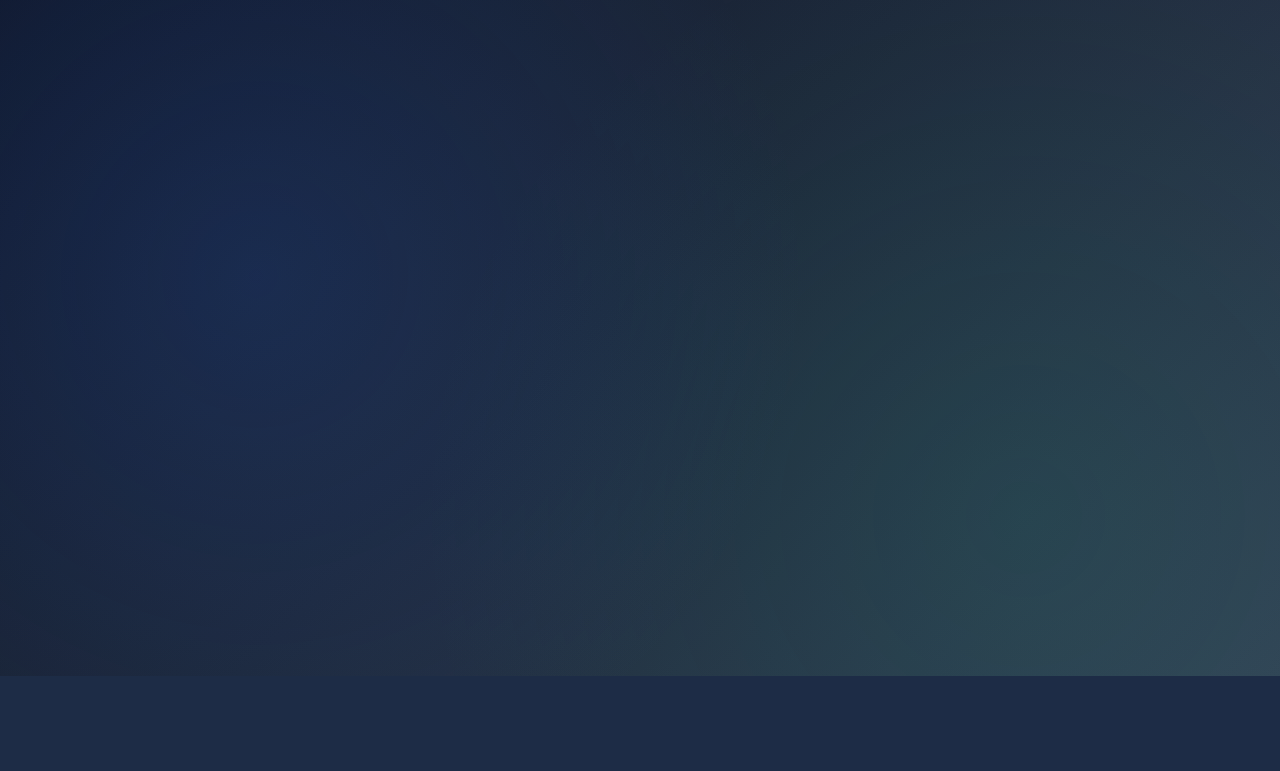
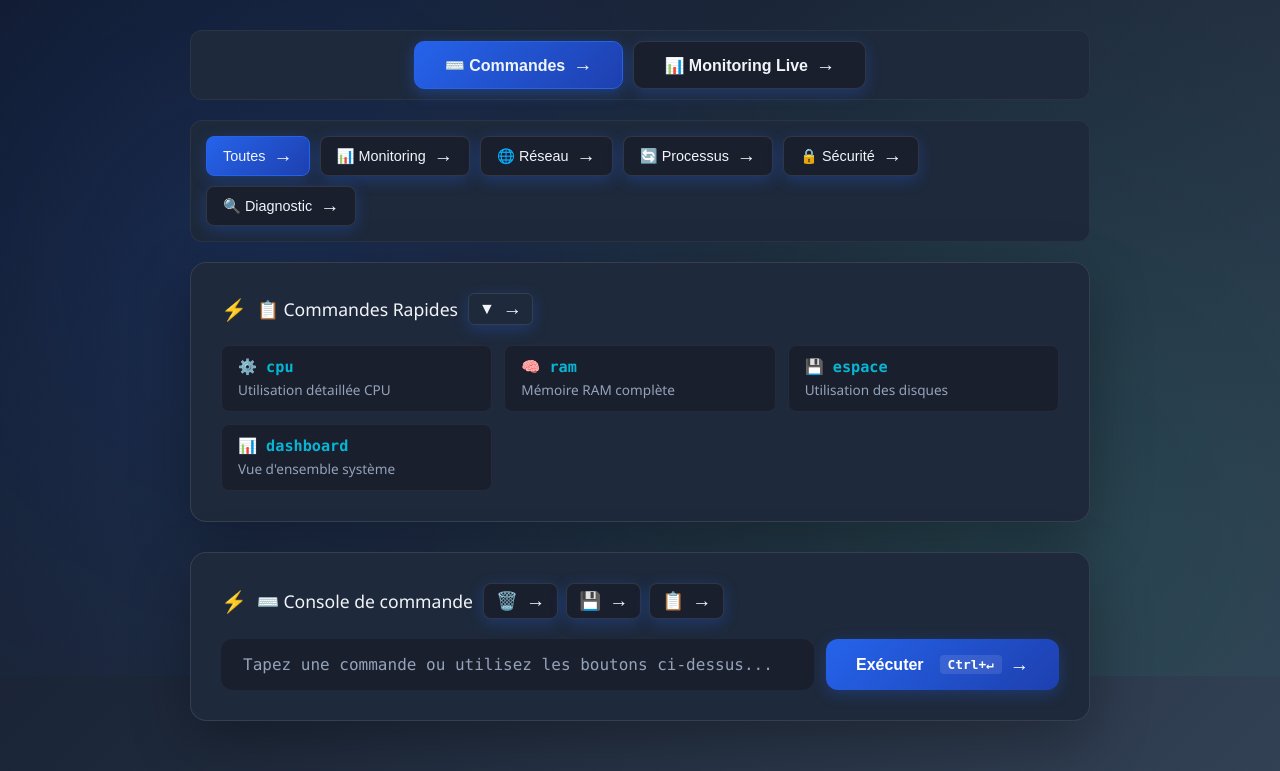
Before and after one commit to SofianeRos/Check_System, a Flask app: page / in a window 1280 px wide. Shown: the part 124-895 px from the top of the page. Before the commit the page ends 800 px from the top, so only its background shows below. Run offline with Flask 3, Linux system fonts and the light colour scheme.

Commit message:
display result command

```diff
--- a/static/js/app.js
+++ b/static/js/app.js
@@ -1 +1,191 @@
-console.log("Hello world!");
+//VARIABLES
+let isCommandListVisible = true;
+let commandHistory = JSON.parse(localStorage.getItem("cmdHistory") || []);
+let historyIndex = -1;
+
+document.addEventListener("DOMContentLoaded", function () {
+  loadQuickStats();
+  setInterval(loadQuickStats, 5000);
+});
+
+/**
+ * methode qui affiche les stats rapide
+ * @returns Object
+ */
+async function loadQuickStats() {
+  try {
+    const response = await fetch("/api/quick-stats");
+    const data = await response.json();
+    document.getElementById("cpuQuick").textContent = data.cpu + "%";
+    document.getElementById("ramQuick").textContent = data.ram + "%";
+    document.getElementById("diskQuick").textContent = data.disk + "%";
+  } catch (error) {
+    console.log(error);
+  }
+}
+
+/**
+ * méthode qui permet de switch entre commande et monitoring
+ */
+function switchView(view) {
+  //on récupère les éléments du DOM
+  const commandsView = document.getElementById("commandsView");
+  const liveView = document.getElementById("liveView");
+  const btnCommands = document.getElementById("btnCommands");
+  const btnLive = document.getElementById("btnLive");
+
+  if (view === "live") {
+    commandsView.style.display = "none";
+    liveView.style.display = "block";
+    btnCommands.classList.remove("active");
+    btnLive.classList.add("active");
+    // TODO: start start auto refresh
+  } else {
+    commandsView.style.display = "block";
+    liveView.style.display = "none";
+    btnCommands.classList.add("active");
+    btnLive.classList.remove("active");
+    //TODO: stop auto refresh
+  }
+}
+
+/**
+ * permet de filtrer les commandes
+ */
+function filterCommands(category, sourceButton) {
+  const buttons = document.querySelectorAll(".filter-btn");
+  const items = document.querySelectorAll(".command-item");
+
+  buttons.forEach((btn) => btn.classList.remove("active"));
+
+  if (sourceButton) {
+    sourceButton.classList.add("active");
+  }
+
+  items.forEach((item) => {
+    if (category === "all" || item.dataset.category === category) {
+      item.style.display = "flex";
+    } else {
+      item.style.display = "none";
+    }
+  });
+}
+
+/**
+ * méthode qui permet de masquer toutes les cartes de commandes
+ */
+function toggleCommandList() {
+  const grid = document.getElementById("commandsGrid");
+  const icon = document.getElementById("toggleIcon");
+
+  isCommandListVisible = !isCommandListVisible;
+
+  grid.style.display = isCommandListVisible ? "grid" : "none";
+  icon.textContent = isCommandListVisible ? "▼" : "▶";
+}
+
+/**
+ * exécute une commande et l'ajoute à l'historique
+ * @param {string} cmd - la commande à exécuter
+ * @returns {void}
+ */
+function executeCommand(cmd) {
+  saveToHistory(cmd);
+  document.getElementById("cmdInput").value = cmd;
+  document.getElementById("commandForm").onsubmit();
+}
+
+/**
+ * sauvegarde une commande dans l'historique (max 50 éléments)
+ * stocke les données dans le localStorage du navigateur
+ * @param {string} cmd - la commande à sauvegarder
+ * @returns {void}
+ */
+function saveToHistory(cmd) {
+  if (cmd && !commandHistory.includes(cmd)) {
+    commandHistory.unshift(cmd); // unshift: ajoute un element au debut du tableau
+    if (commandHistory.length > 50) {
+      commandHistory.pop(); //pop: supprime le dernier element du tableau
+    }
+    localStorage.setItem("cmdHistory", JSON.stringify(commandHistory));
+  }
+}
+/**
+ * efface tout l'historique des commandes après confirmation
+ * supprime aussi les données du localStorage
+ * @returns {void}
+ */
+function clearHistory() {
+  if (confirm("Effacer tout l'historique des commandes?")) {
+    commandHistory = [];
+    localStorage.removeItem("cmdHistory");
+    document.getElementById("commandHistory").innerHTML = "";
+    alert("✅ Historique effacé");
+  }
+}
+/**
+ * exporte les résultats en téléchargeant un fichier texte
+ * @returns {void}
+ */
+function exportResults() {
+  downloadResult();
+}
+/**
+ * copie le dernier résultat dans le presse-papier
+ * affiche une notification si aucun résultat n'est disponible
+ * @returns {void}
+ */
+function copyLastResult() {
+  const result = document.getElementById("resultContent");
+  if (result) {
+    copyResult();
+  } else {
+    showNotification("⚠️ Aucun résultat à copier");
+  }
+}
+
+/**
+ * copie le contenu du résultat dans le presse-papier du navigateur
+ * affiche une notification de confirmation
+ * @returns {void}
+ */
+function copyResult() {
+  const text = document.getElementById("resultContent").textContent;
+  navigator.clipboard.writeText(text).then(() => {
+    showNotification("✅ Résultat copié dans le presse-papier");
+  });
+}
+
+/**
+ * télécharge les résultats dans un fichier texte
+ * le fichier est nommé avec un timestamp pour éviter les doublons
+ * @returns {void}
+ */
+function downloadResult() {
+  const text = document.getElementById("resultContent").textContent;
+  const blob = new Blob([text], { type: "text/plain" });
+  const url = URL.createObjectURL(blob);
+  const link = document.createElement("a");
+  link.href = url;
+  link.download = `check_system_${new Date().getTime()}.txt`;
+  link.click();
+  showNotification("💾 Résultat téléchargé");
+}
+
+/**
+ * affiche une notification temporaire à l'écran
+ * la notification s'affiche pendant 2 secondes avant de disparaître
+ * @param {string} message - le message à afficher dans la notification
+ * @returns {void}
+ */
+function showNotification(message) {
+  const notif = document.createElement("div");
+  notif.className = "notification";
+  notif.textContent = message;
+  document.body.appendChild(notif);
+  setTimeout(() => notif.classList.add("show"), 10);
+  setTimeout(() => {
+    notif.classList.remove("show");
+    setTimeout(() => notif.remove(), 300);
+  }, 2000);
+}
--- a/templates/index.html
+++ b/templates/index.html
@@ -15,6 +15,7 @@
   </head>
   <body>
     <div class="container">
+      <!-- header avec stats en temps réel -->
       <header>
         <div class="header-content">
           <div class="title-section">
@@ -40,6 +41,168 @@
           </div>
         </div>
       </header>
+      <!-- Mode toggle -->
+      <div class="view-toggle">
+        <button
+          class="toggle-btn active"
+          onclick="switchView('commands')"
+          id="btnCommands"
+        >
+          ⌨️ Commandes
+        </button>
+        <button class="toggle-btn" onclick="switchView('live')" id="btnLive">
+          📊 Monitoring Live
+        </button>
+      </div>
+
+      <!-- Vue Monitoring live -->
+      <div id="liveView" style="display: none">
+        <h2>Live</h2>
+      </div>
+
+      <!-- Vue Commande -->
+      <div id="commandsView">
+        <!-- Filtre de catégories -->
+        <div class="filter-bar">
+          <button
+            class="filter-btn active"
+            onclick="filterCommands('all', this)"
+          >
+            Toutes
+          </button>
+          <button
+            class="filter-btn"
+            onclick="filterCommands('monitoring', this)"
+          >
+            📊 Monitoring
+          </button>
+          <button class="filter-btn" onclick="filterCommands('network', this)">
+            🌐 Réseau
+          </button>
+          <button class="filter-btn" onclick="filterCommands('process', this)">
+            🔄 Processus
+          </button>
+          <button class="filter-btn" onclick="filterCommands('security', this)">
+            🔒 Sécurité
+          </button>
+          <button
+            class="filter-btn"
+            onclick="filterCommands('diagnostic', this)"
+          >
+            🔍 Diagnostic
+          </button>
+        </div>
+
+        <!-- commande organisées par catégory -->
+        <div class="command-card">
+          <div class="card-title">
+            <span>📋 Commandes Rapides</span>
+            <button class="btn-secondary" onclick="toggleCommandList()">
+              <span id="toggleIcon">▼</span>
+            </button>
+          </div>
+          <div class="commands-grid" id="commandsGrid">
+            <!-- Monitoring -->
+            <div
+              class="command-item"
+              data-category="monitoring"
+              onclick="executeCommand('cpu')"
+            >
+              <span class="cmd-name">⚙️ cpu</span>
+              <span class="cmd-desc">Utilisation détaillée CPU</span>
+            </div>
+            <div
+              class="command-item"
+              data-category="monitoring"
+              onclick="executeCommand('ram')"
+            >
+              <span class="cmd-name">🧠 ram</span>
+              <span class="cmd-desc">Mémoire RAM complète</span>
+            </div>
+            <div
+              class="command-item"
+              data-category="monitoring"
+              onclick="executeCommand('espace')"
+            >
+              <span class="cmd-name">💾 espace</span>
+              <span class="cmd-desc">Utilisation des disques</span>
+            </div>
+            <div
+              class="command-item"
+              data-category="monitoring"
+              onclick="executeCommand('dashboard')"
+            >
+              <span class="cmd-name">📊 dashboard</span>
+              <span class="cmd-desc">Vue d'ensemble système</span>
+            </div>
+          </div>
+        </div>
+        <!-- console avec historique-->
+        <div class="command-card">
+          <div class="card-title">
+            <span>⌨️ Console de commande</span>
+            <div class="console-actions">
+              <button
+                class="btn-icon"
+                onclick="clearHistory()"
+                title="Effacer l'historique"
+              >
+                🗑️
+              </button>
+              <button
+                class="btn-icon"
+                onclick="exportResults()"
+                title="Exporter les résultats"
+              >
+                💾
+              </button>
+              <button
+                class="btn-icon"
+                onclick="copyLastResult()"
+                title="Copier le dernier résultat"
+              >
+                📋
+              </button>
+            </div>
+          </div>
+          <form method="post" id="commandForm">
+            <div class="input-wrapper">
+              <input
+                type="text"
+                name="cmd"
+                id="cmdInput"
+                placeholder="Tapez une commande ou utilisez les boutons ci-dessus..."
+                value="{{ command }}"
+                autocomplete="off"
+                list="commandHistory"
+              />
+              <datalist id="commandHistory"></datalist>
+            </div>
+            <button type="submit" id="executeBtn">
+              <span id="btnText">Exécuter</span>
+              <span class="shortcut">Ctrl+↵</span>
+            </button>
+          </form>
+          <div class="command-hinds" id="hinds"></div>
+        </div>
+        <!-- Résultat avec timing -->
+        {% if result %}
+          <div class="result-card" id="resultCard">
+            <div class="result-header">
+              <div class="result-title-group">
+                <span class="result-title">📟 {{ command|upper }}</span>
+                <span class="execution-time" id="execTime" ></span>
+              </div>
+              <div class="result-actions">
+                <button class="btn-icon" onclick="copyResult()" title="Copiez" >📋</button>
+                <button class="btn-icon" onclick="downloadResult()" title="Téléchargez" >💾</button>
+                <span class="status-indicator"></span>
+              </div>
+            </div>
+            <pre id="resultContent">{{ result }}</pre>
+          </div>
+        {% endif %}
+      </div>
     </div>
 
     <script src="https://cdn.jsdelivr.net/npm/chart.js"></script>
```
